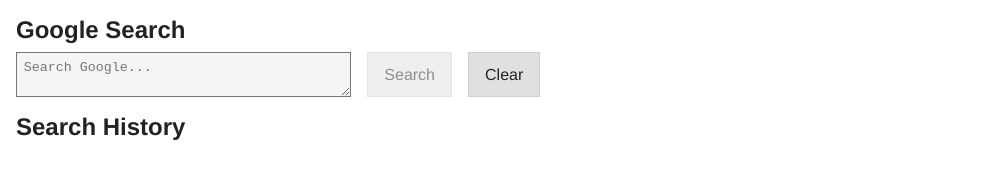
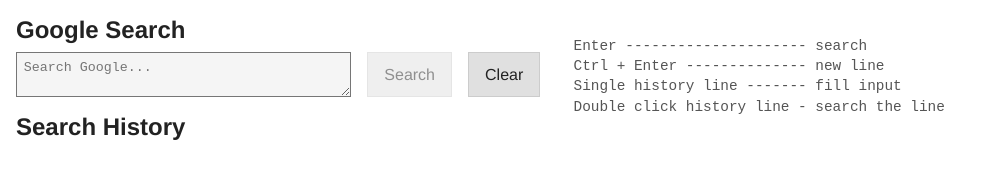
Before and after one commit to Sany18/search-home-page, a plain HTML site: page index.html in a window 1280 px wide. Shown: the whole page, without its empty margins (0-991 px from the left). Drawn offline with Linux system fonts and the light colour scheme.

Commit message:
Add shortcuts info

```diff
--- a/index.html
+++ b/index.html
@@ -11,6 +11,7 @@
       --button-bg: #e0e0e0;
       --button-fg: #222;
       --alert: #af0012;
+      --comment: #555;
     }
 
     /* Dark mode */
@@ -23,18 +24,19 @@
         --button-bg: #444;
         --button-fg: #fff;
         --alert: #af0012;
+        --comment: #aaa;
       }
     }
 
     body {
       gap: 1rem;
       margin: 0;
+      height: 100svh;
       padding: 1rem;
       display: flex;
       font-size: 16px;
       flex-wrap: wrap;
       box-sizing: border-box;
-      min-height: 100svh;
       align-items: flex-start;
       font-family: 'Franklin Gothic Medium', 'Arial Narrow', Arial, sans-serif;
       color: var(--foreground);
@@ -50,7 +52,7 @@
 </head>
 
 <body>
-  <div class="flex column gap-1">
+  <div class="flex column gap-1 h-100">
     <div class="flex column">
       <h2 class="pb-05">Google Search</h2>
 
@@ -85,6 +87,12 @@
   </div>
 
   <div class="column">
+    <p class="pre comment">
+  Enter --------------------- search
+  Ctrl + Enter -------------- new line
+  Single history line ------- fill input
+  Double click history line - search the line
+    </p>
   </div>
 </body>
 </html>
--- a/styles.css
+++ b/styles.css
@@ -33,6 +33,18 @@
 button:disabled {
   opacity: 0.5;
   cursor: not-allowed;
+}
+
+::-webkit-scrollbar {
+  width: 1rem;
+}
+
+::-webkit-scrollbar-track {
+  background: var(--input-bg);
+}
+
+::-webkit-scrollbar-thumb {
+  background: var(--input-border);
 }
 
 
@@ -73,6 +85,12 @@
   }
 }
 
+.history {
+  overflow: auto;
+}
+
+
+
 
 /* Utilities */
 .pb-05 {
@@ -102,3 +120,29 @@
 .wrap {
   flex-wrap: wrap;
 }
+
+.hide-overflow {
+  overflow: hidden;
+}
+
+.h-100 {
+  height: 100%;
+}
+
+.pre {
+  white-space: pre-wrap;
+  word-wrap: break-word;
+}
+
+.comment {
+  color: var(--comment);
+  font-size: 0.9rem;
+  line-height: 1.4;
+  font-family: monospace;
+}
+
+@media screen and (max-width: 600px) {
+  .flex {
+    flex-direction: column;
+  }
+}
```
